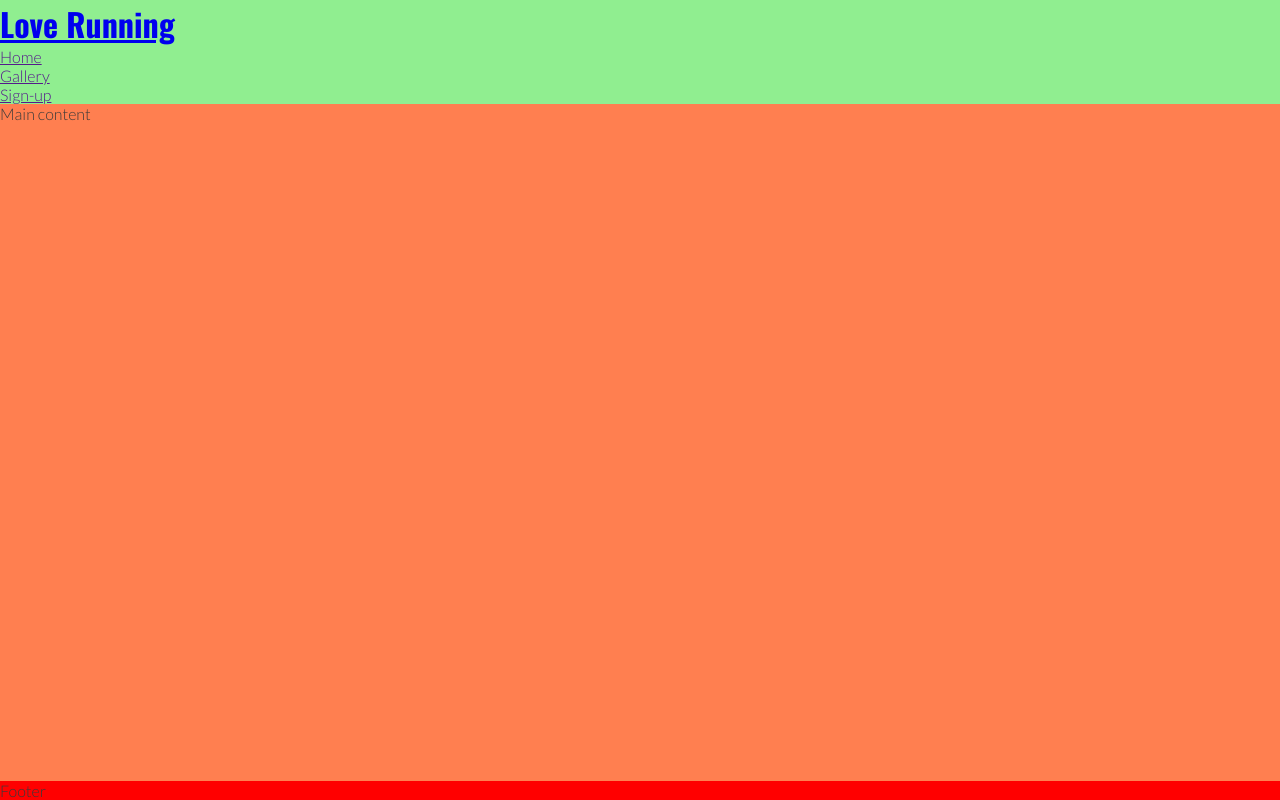
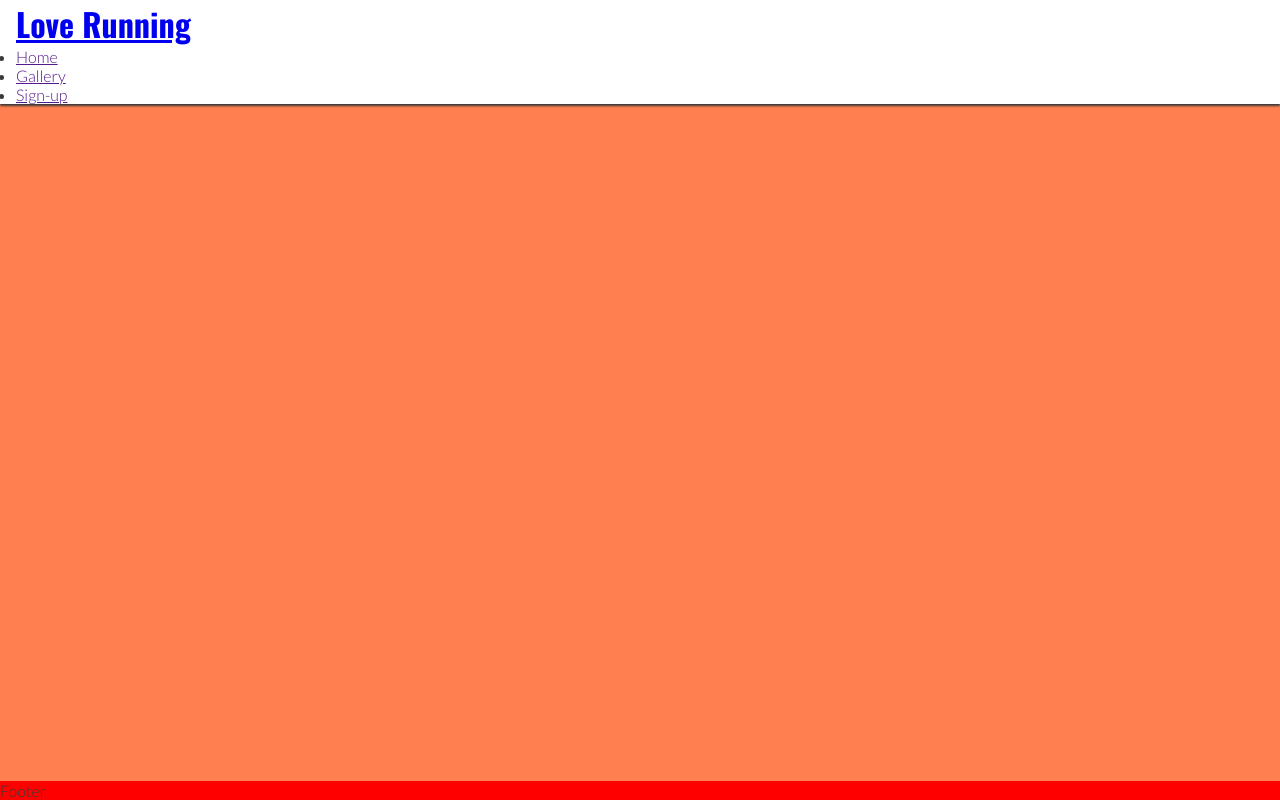
Before and after one commit to Manraj101/Love-Running, a plain HTML site: page index.html in a window 1280 px wide. Drawn offline with nearby package versions, Linux system fonts and the light colour scheme.

Commit message:
Added box shadow

```diff
--- a/assets/css/style.css
+++ b/assets/css/style.css
@@ -18,7 +18,12 @@ body {
 }
 
 header {
-    background-color: lightgreen;
+    background-color: #ffffff;
+    padding: 0 1rem;
+    position: fixed;
+    z-index: 99;
+    width: 100%;
+    box-shadow: 0 2px 2px #3a3a3a;
 }
 
 h1 {
```
